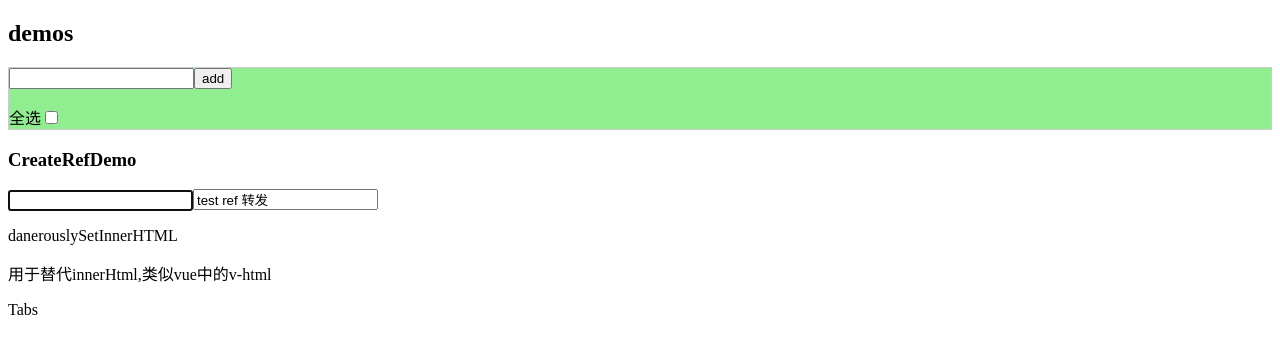
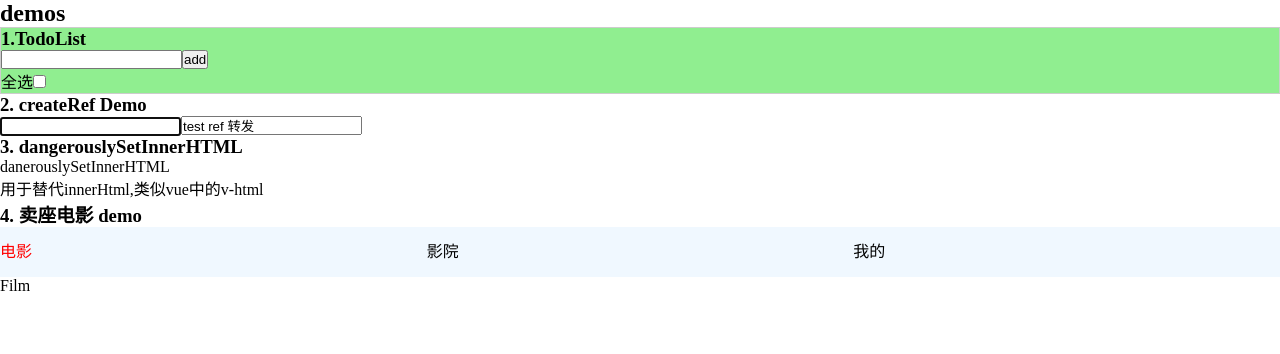
Before and after one commit to chenzeqin/react-qianfeng, a React (Create React App) app in the folder react-ts/: page / in a window 1280 px wide. Shown: the top 354 px of the page. Built offline with nearby package versions, Linux system fonts and the light colour scheme.

Commit message:
demo: maizuo tabs

```diff
--- a/react-ts/src/demos/createRef/index.tsx
+++ b/react-ts/src/demos/createRef/index.tsx
@@ -15,7 +15,7 @@ export default function CreateRefDemo() {
   }, [inputRef2]);
   return (
     <div>
-      <h3>CreateRefDemo</h3>
+      <h3>2. createRef Demo</h3>
       <input type="text" ref={inputRef1} />
 
       {/* 通过 ref转发，获取组件内input元素 */}
--- a/react-ts/src/demos/dangerouslySetInnerHTML/index.tsx
+++ b/react-ts/src/demos/dangerouslySetInnerHTML/index.tsx
@@ -11,5 +11,11 @@ export default function InnerHtml() {
       __html: html,
     };
   }
-  return <div dangerouslySetInnerHTML={createMarkup()}></div>;
+  return (
+    <div>
+      <h3>3. dangerouslySetInnerHTML</h3>
+      {/* 只能写在空标签，不能有多个child */}
+      <p dangerouslySetInnerHTML={createMarkup()}></p>
+    </div>
+  );
 }
--- a/react-ts/src/demos/index.tsx
+++ b/react-ts/src/demos/index.tsx
@@ -2,7 +2,7 @@ import React from 'react';
 import TodoList from './todo-list';
 import CreateRefDemo from './createRef';
 import DangerouslySetInnerHTML from './dangerouslySetInnerHTML';
-import Tabs from './tabs';
+import MaiZuo from './maizuo';
 
 export default function Demos() {
   return (
@@ -14,8 +14,8 @@ export default function Demos() {
       <CreateRefDemo></CreateRefDemo>
       {/* 3. 渲染富文本 */}
       <DangerouslySetInnerHTML></DangerouslySetInnerHTML>
-      {/* 4. 实现tabs功能 */}
-      <Tabs></Tabs>
+      {/* 4. 实现MaiZuo功能 */}
+      <MaiZuo></MaiZuo>
     </div>
   );
 }
--- /dev/null
+++ b/react-ts/src/demos/maizuo/components/Cinema.tsx
@@ -0,0 +1,7 @@
+import React from 'react'
+
+export default function Cinema() {
+  return (
+    <div>Cinema</div>
+  )
+}
--- /dev/null
+++ b/react-ts/src/demos/maizuo/components/Film.tsx
@@ -0,0 +1,8 @@
+import React from 'react'
+
+export default function Film() {
+  console.log('film render')
+  return (
+    <div>Film</div>
+  )
+}
--- /dev/null
+++ b/react-ts/src/demos/maizuo/components/PersonalCenter.tsx
@@ -0,0 +1,7 @@
+import React from 'react'
+
+export default function PersonalCenter() {
+  return (
+    <div>PersonalCenter</div>
+  )
+}
--- /dev/null
+++ b/react-ts/src/demos/maizuo/index.css
@@ -0,0 +1,23 @@
+* {
+  margin: 0;
+  padding: 0;
+  box-sizing: border-box;
+}
+ul {
+  display: flex;
+  list-style: none;
+  /* position: fixed;
+  bottom: 0;
+  left: 0; */
+  width: 100%;
+  line-height: 50px;
+  height: 50;
+  background-color: aliceblue;
+  cursor: pointer;
+}
+ul li {
+  flex: 1;
+}
+ul li.active{
+  color: red;
+}
--- /dev/null
+++ b/react-ts/src/demos/maizuo/index.tsx
@@ -0,0 +1,56 @@
+import React, { useState } from 'react';
+import './index.css';
+
+import Film from './components/Film';
+import Cinema from './components/Cinema';
+import PersonalCenter from './components/PersonalCenter';
+
+interface ListItem {
+  id: number;
+  text: string;
+}
+
+/* 实现选项卡功能 */
+export default function MaiZuo() {
+  const [list, setList] = useState<ListItem[]>([
+    { id: 1, text: '电影' },
+    { id: 2, text: '影院' },
+    { id: 3, text: '我的' },
+  ]);
+  const [activeId, setActiveId] = useState<number>(1);
+
+  function handleClick(id: number) {
+    setActiveId(id);
+  }
+
+  function BodyRender() {
+    switch (activeId) {
+      case 1:
+        return <Film></Film>;
+      case 2:
+        return <Cinema></Cinema>;
+      case 3:
+        return <PersonalCenter></PersonalCenter>;
+      default:
+        break;
+    }
+  }
+
+  return (
+    <div>
+      <h3>4. 卖座电影 demo</h3>
+      <ul>
+        {list.map((item) => (
+          <li
+            key={item.id}
+            onClick={() => handleClick(item.id)}
+            className={activeId === item.id ? 'active' : ''}
+          >
+            {item.text}
+          </li>
+        ))}
+      </ul>
+      <div className="tabs-body">{BodyRender()}</div>
+    </div>
+  );
+}
--- a/react-ts/src/demos/tabs/index.tsx
+++ /dev/null
@@ -1,8 +0,0 @@
-import React from 'react'
-
-/* 实现选项卡功能 */
-export default function Tabs() {
-  return (
-    <div>Tabs</div>
-  )
-}
--- a/react-ts/src/demos/todo-list/index.tsx
+++ b/react-ts/src/demos/todo-list/index.tsx
@@ -55,6 +55,7 @@ export default function TodoList() {
   return (
     // 类名渲染为： todo-list_TodoList__SG1T0
     <div className={styles.TodoList}>
+      <h3>1.TodoList</h3>
       <Header addTodo={addTodo}></Header>
       <List list={list} deleteTodo={deleteTodo} setCheck={setCheck}></List>
       <Footer checkAll={checkAll}></Footer>
```
